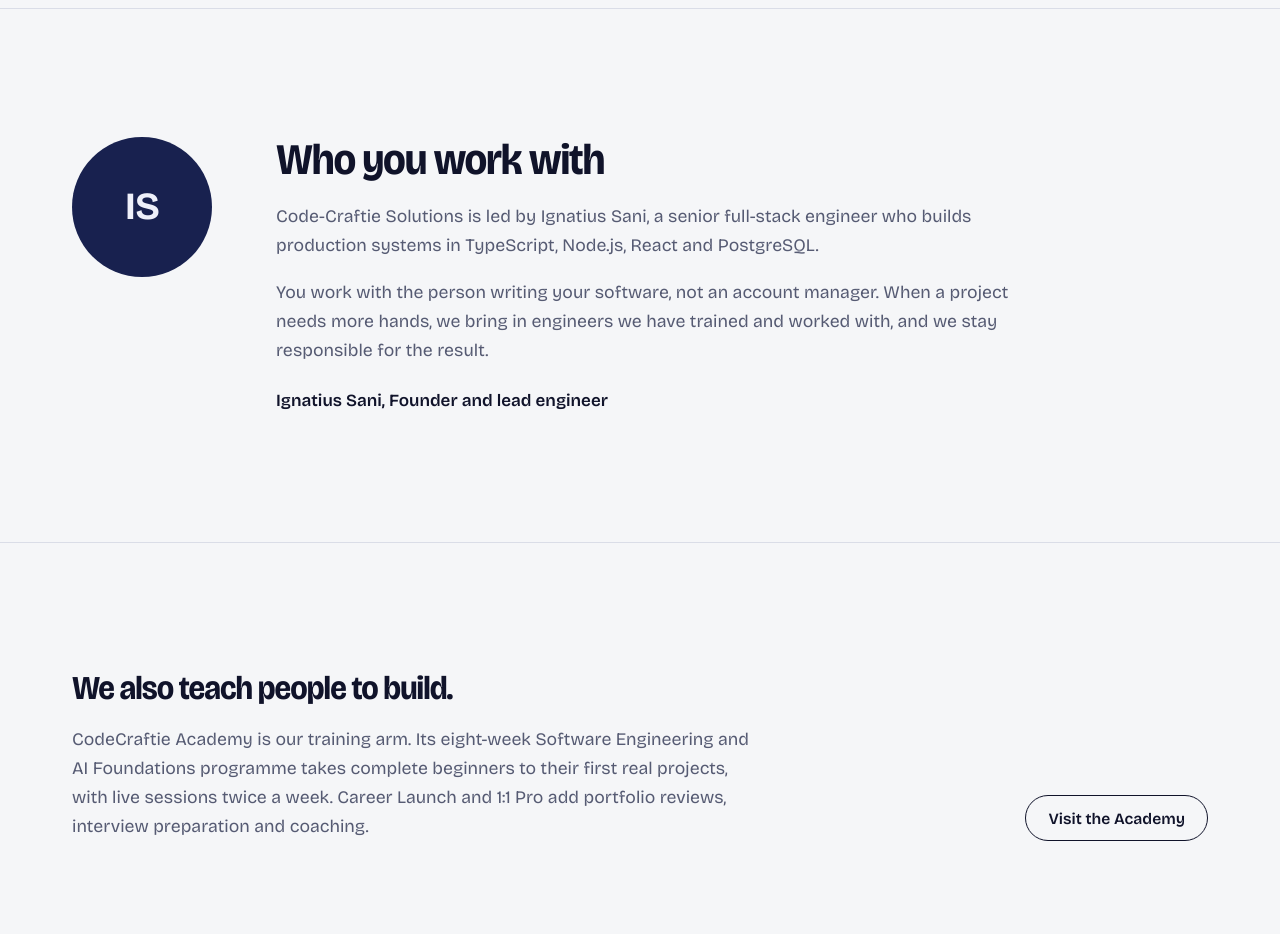
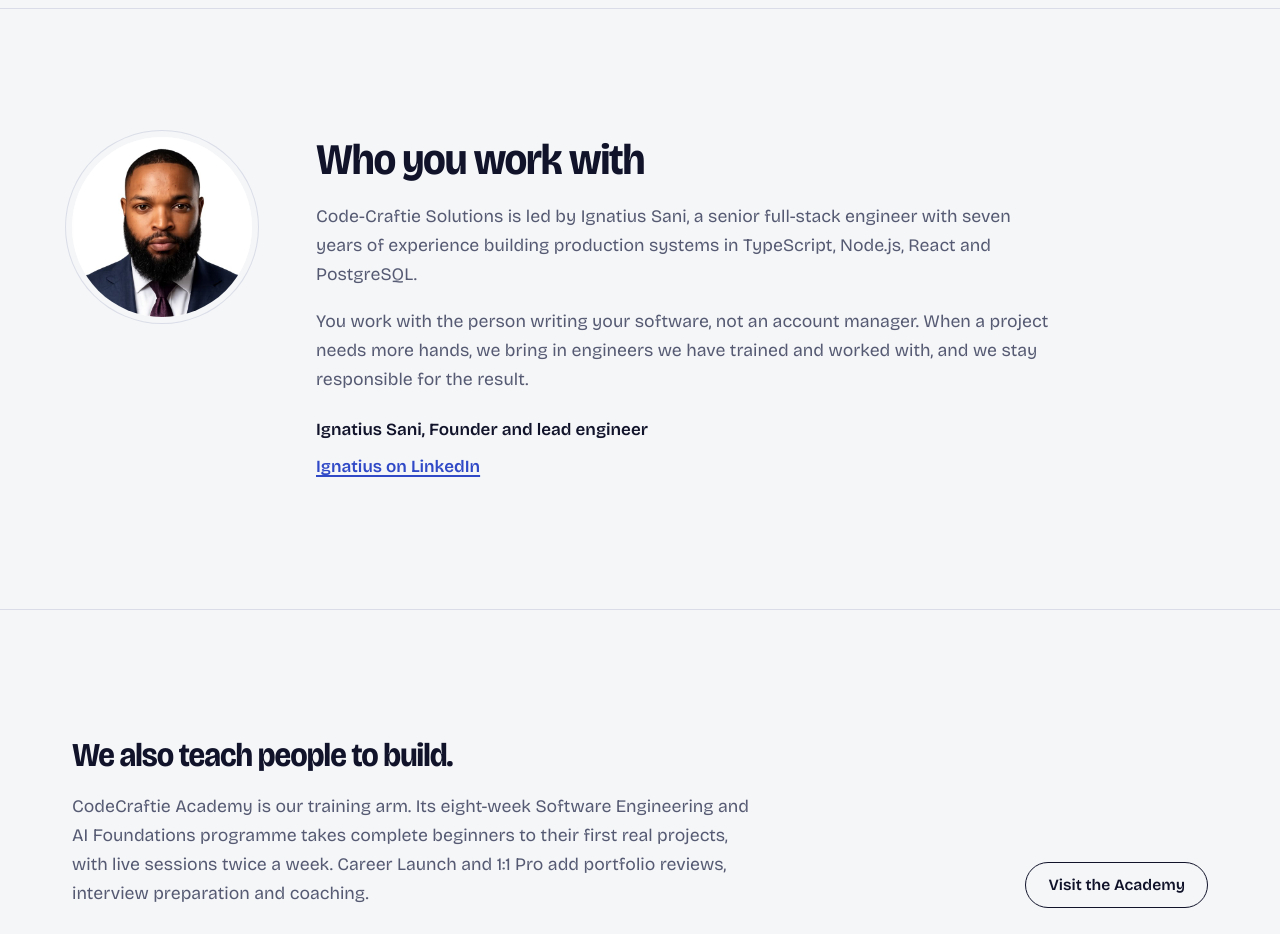
Before and after one commit to Codecraftie-Solutions/codecratie-marketing, a Next.js app: page / in a window 1280 px wide. Shown: the part 4480-5414 px from the top of the page. Built offline with nearby package versions, Linux system fonts and the light colour scheme; no server answers.

Commit message:
Add founder photo, experience and LinkedIn

```diff
--- a/app/globals.css
+++ b/app/globals.css
@@ -1203,3 +1203,19 @@
     animation: none !important;
   }
 }
+
+.founder-photo {
+  position: relative;
+  width: clamp(120px, 15vw, 180px);
+  aspect-ratio: 1;
+  border-radius: 999px;
+  overflow: hidden;
+  background: var(--surface);
+  box-shadow: 0 0 0 6px var(--bg), 0 0 0 7px var(--line);
+}
+.founder-photo img {
+  object-fit: cover;
+}
+.founder .text-link {
+  margin-top: 10px;
+}
--- a/components/home/Sections.tsx
+++ b/components/home/Sections.tsx
@@ -123,8 +123,8 @@
   return (
     <section className="section" aria-labelledby="founder-h">
       <div className="wrap founder">
-        <div className="founder-badge" aria-hidden="true" data-reveal="pop">
-          IS
+        <div className="founder-photo" data-reveal="pop">
+          <Image src={founder.photo} alt={`${founder.name}, ${founder.role}`} fill sizes="(max-width: 600px) 120px, 180px" />
         </div>
         <div>
           <h2 id="founder-h">Who you work with</h2>
@@ -136,6 +136,9 @@
           <p className="founder-sign">
             {founder.name}, {founder.role}
           </p>
+          <a className="text-link" href={founder.linkedin} rel="noopener">
+            Ignatius on LinkedIn
+          </a>
         </div>
       </div>
     </section>
--- a/components/seo/JsonLd.tsx
+++ b/components/seo/JsonLd.tsx
@@ -1,4 +1,5 @@
 import { site } from "@/lib/constants/site";
+import { founder } from "@/lib/data/content";
 
 /** Only facts that are actually known: the registered name and address, no phone, founding date or headcount. */
 export function JsonLd() {
@@ -18,6 +19,14 @@
     description: site.description,
     slogan: site.tagline,
     email: site.contactEmail,
+    logo: `${site.url}/icon.svg`,
+    founder: {
+      "@type": "Person",
+      name: founder.name,
+      jobTitle: founder.role,
+      image: `${site.url}${founder.photo}`,
+      sameAs: [founder.linkedin],
+    },
     ...(site.social.length ? { sameAs: site.social.map((s) => s.url) } : {}),
   };
   return <script type="application/ld+json" dangerouslySetInnerHTML={{ __html: JSON.stringify(data).replace(/</g, "\\u003c") }} />;
--- a/lib/data/content.ts
+++ b/lib/data/content.ts
@@ -70,8 +70,10 @@
 export const founder = {
   name: "Ignatius Sani",
   role: "Founder and lead engineer",
+  photo: "/about/ignatius-sani.jpg",
+  linkedin: "https://www.linkedin.com/in/ignatiussani/",
   text: [
-    "Code-Craftie Solutions is led by Ignatius Sani, a senior full-stack engineer who builds production systems in TypeScript, Node.js, React and PostgreSQL.",
+    "Code-Craftie Solutions is led by Ignatius Sani, a senior full-stack engineer with seven years of experience building production systems in TypeScript, Node.js, React and PostgreSQL.",
     "You work with the person writing your software, not an account manager. When a project needs more hands, we bring in engineers we have trained and worked with, and we stay responsible for the result.",
   ],
 };
```
Also changed, not shown: public/about/ignatius-sani.jpg (added).
